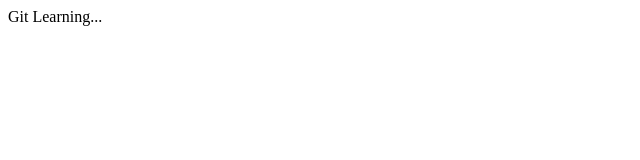
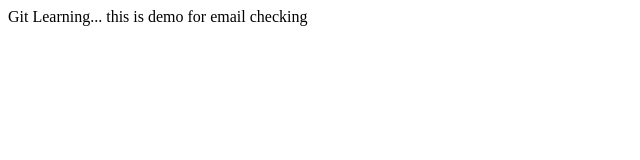
Before and after one commit to PrasadDaram77/DemoProject, a plain HTML site: page WebContent/Demo.html in a window 1280 px wide. Shown: the whole page, without its empty margins (0-640 px from the left). Drawn offline with Linux system fonts and the light colour scheme.

Commit message:
this is second commit

```diff
--- a/WebContent/Demo.html
+++ b/WebContent/Demo.html
@@ -6,5 +6,6 @@
 </head>
 <body>
 Git Learning...
+this is demo for email checking
 </body>
 </html>
```
